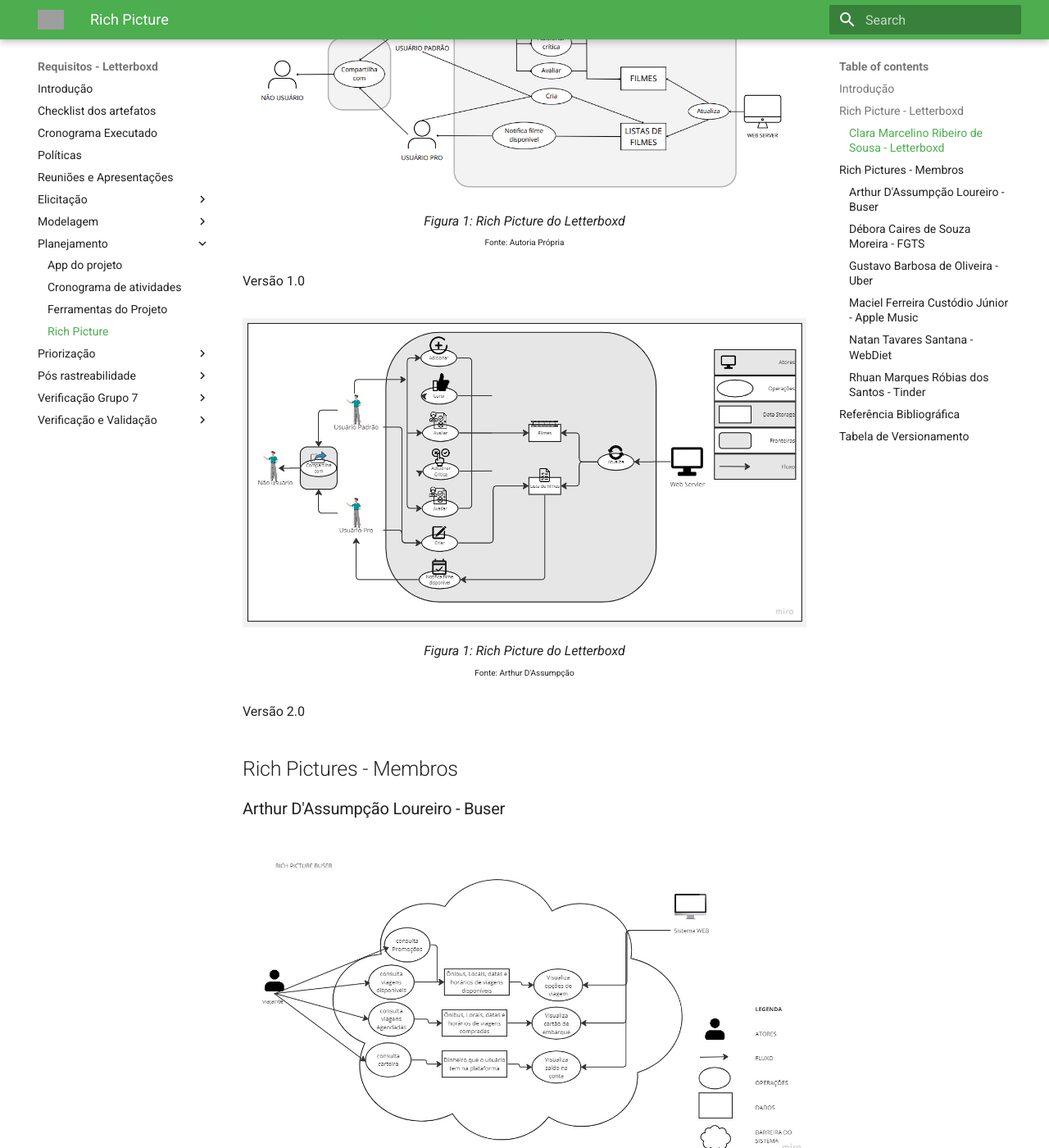
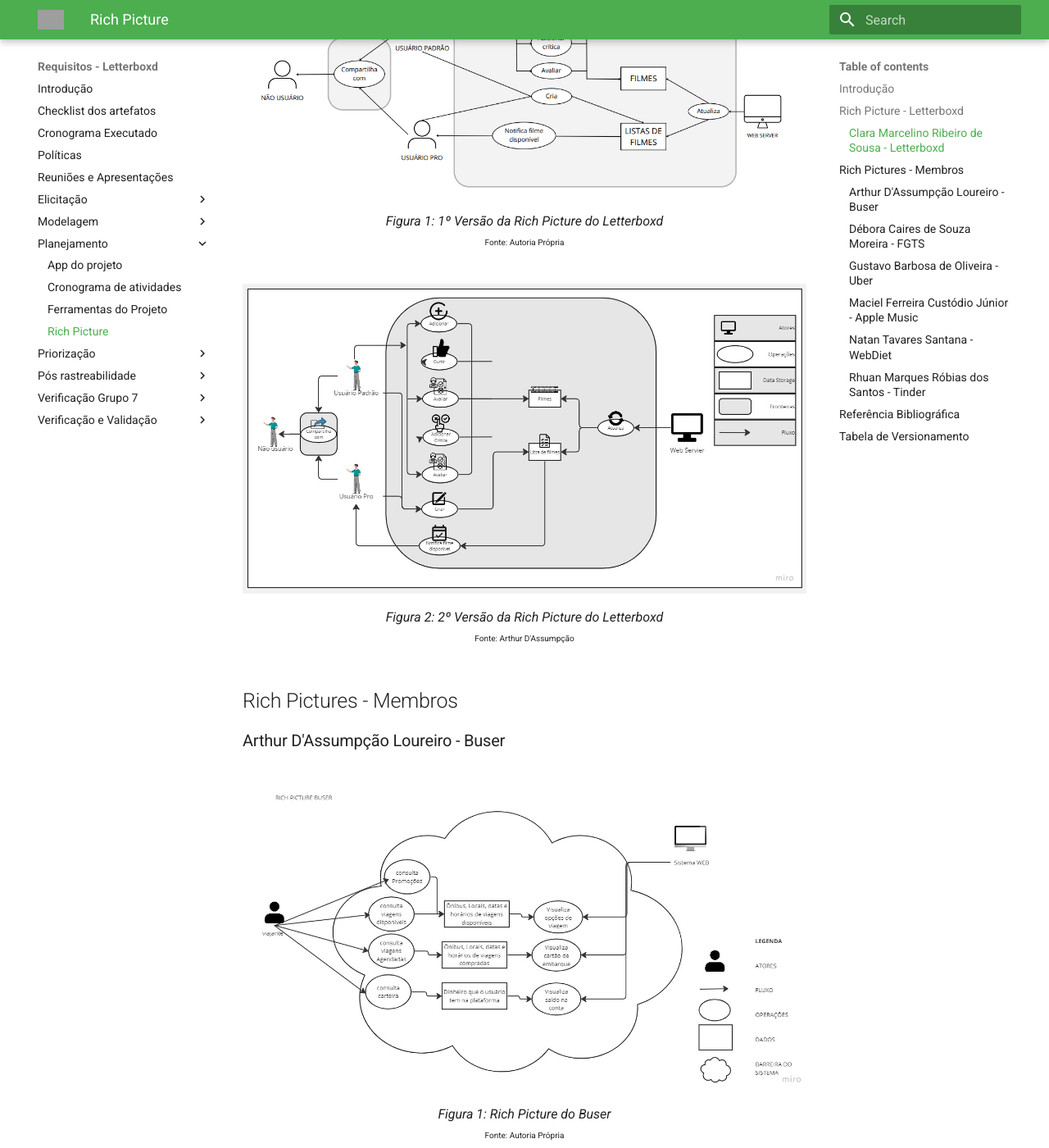
Before and after one commit to Requisitos-de-Software/2023.1-Letterboxd, an MkDocs documentation site: the page built from docs/Planejamento/richPicture.md, in a window 1280 px wide and 1400 px high, scrolled down 646 px. Shown: the whole window at 82% size. Built offline with MkDocs 1.6.1 and Material for MkDocs 9.7.7, drawn with Linux system fonts in a browser that asks for light colours; grey boxes are pictures that could not be loaded.

Commit message:
Update richPicture.md

```diff
--- a/docs/Planejamento/richPicture.md
+++ b/docs/Planejamento/richPicture.md
@@ -13,19 +13,17 @@
 
 <figure markdown>
   ![RichPictureClara](../assets/RichPicture_Clara.png){width: 90vw}
-  <figcaption>Figura 1: Rich Picture do Letterboxd</figcaption>
+  <figcaption>Figura 1: 1º Versão da Rich Picture do Letterboxd</figcaption>
   <p style="margin-top: -10px; font-size: 10px">Fonte: Autoria Própria</p>
 </figure>
 
-Versão 1.0
-
 <figure markdown>
   ![RichPictureClara](../assets/RichPicture_CorrecaoClara.jpg){width: 90vw}
-  <figcaption>Figura 1: Rich Picture do Letterboxd</figcaption>
+  <figcaption>Figura 2: 2º Versão da Rich Picture do Letterboxd</figcaption>
   <p style="margin-top: -10px; font-size: 10px">Fonte: Arthur D'Assumpção</p>
 </figure>
 
-Versão 2.0
+
 
 
 
```
